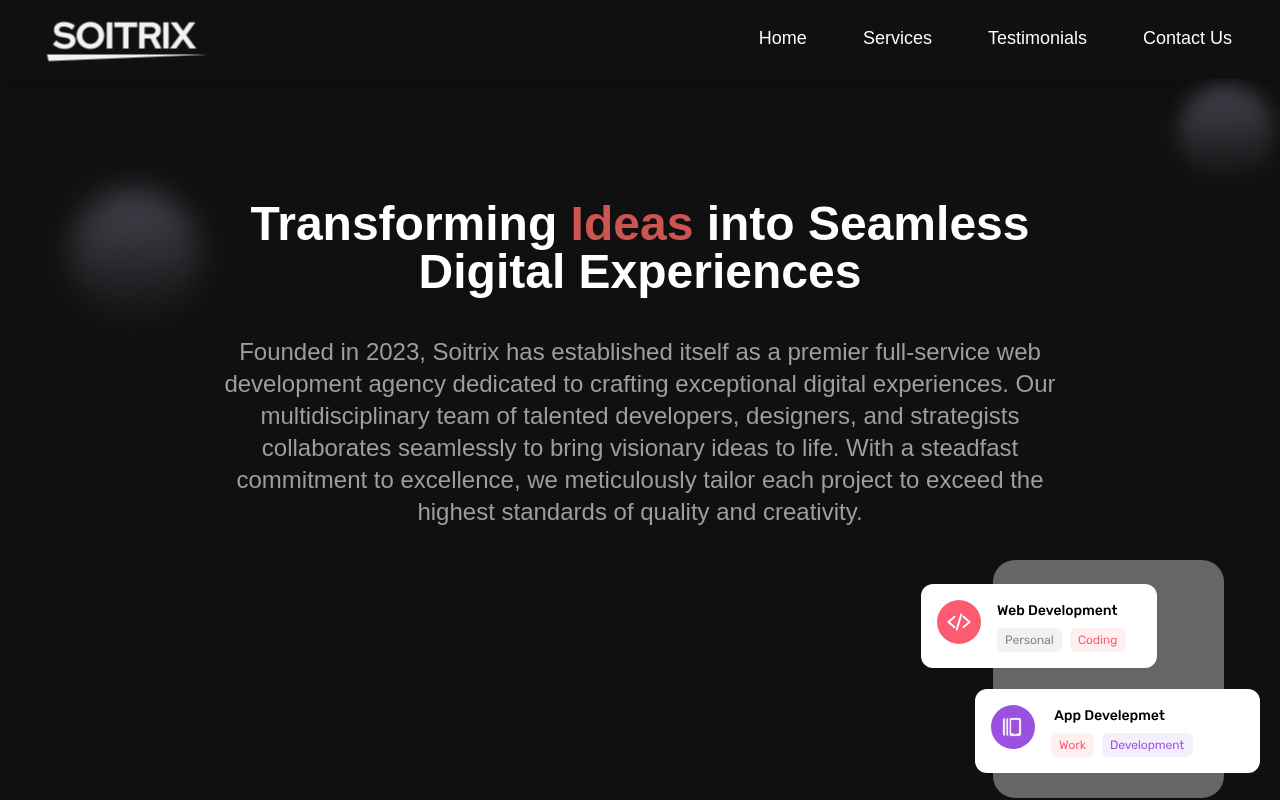
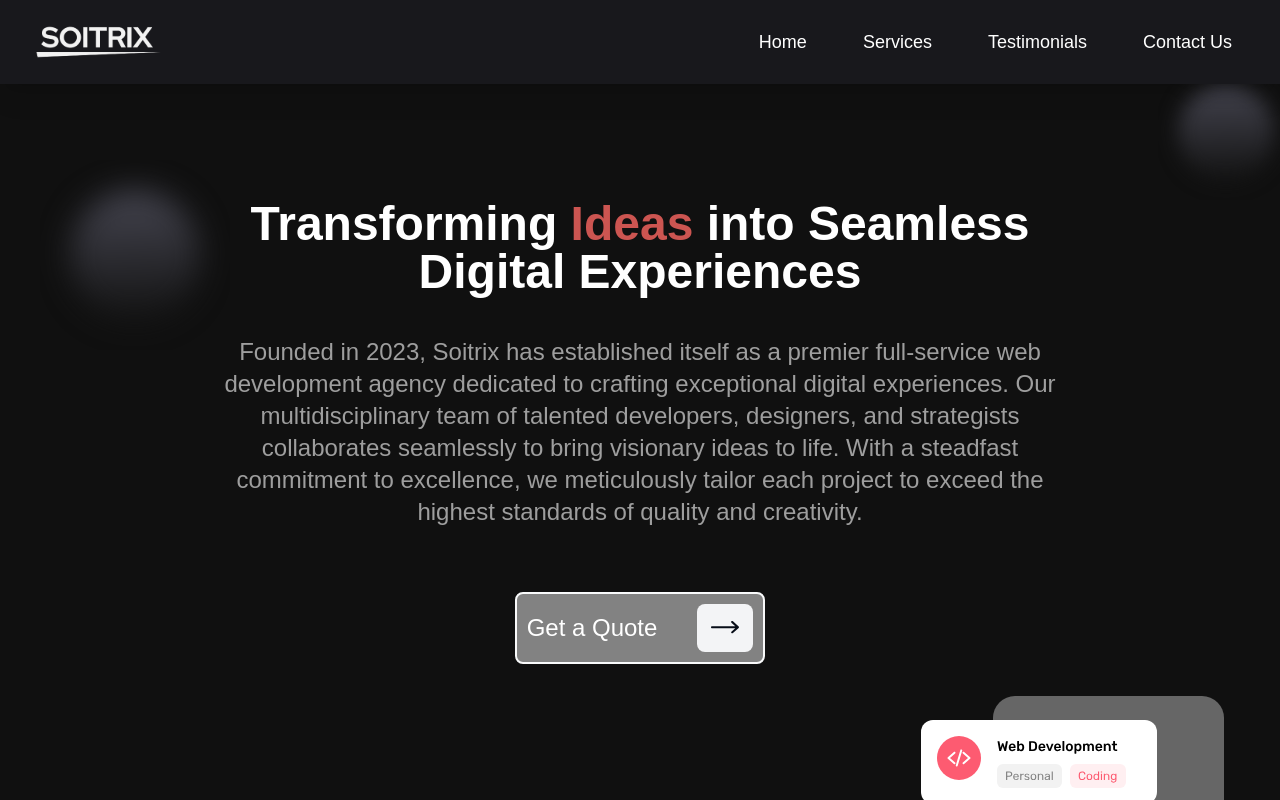
Before and after one commit to hariskhan317/Soitrix, a React (Vite) app: page / in a window 1280 px wide. Shown: the top 800 px of the page. Built offline with nearby package versions, Linux system fonts and the light colour scheme.

Commit message:
quote button

```diff
--- a/src/components/Header.jsx
+++ b/src/components/Header.jsx
@@ -66,12 +66,12 @@ const Header = () => {
 
     return (
         <header>
-            <div className='fixed w-full bg-brand-black z-50 pr-12 shadow-xl'>
+            <div className='fixed w-full bg-brand-black-100 z-50 pr-12 shadow-xl'>
                 <div className='flex justify-between'>
                     <div>
-                        <img src={logo} className='pt-1' alt="" />
+                        <img src={logo} className='py-5 w-full h-full' alt="" />
                     </div>
-                    <ul className='hidden md:flex gap-14 pt-6 '>
+                    <ul className='hidden md:flex gap-14 pt-7 '>
                         <li className='cursor-pointer text-white font-medium text-lg' onClick={() => handleScroll('home')}>Home</li>
                         <li className='cursor-pointer text-white font-medium text-lg' onClick={() => handleScroll('services')}>Services</li>
                         <li className='cursor-pointer text-white font-medium text-lg' onClick={() => handleScroll('testimonials')}>Testimonials</li>
--- a/src/components/home/Home.jsx
+++ b/src/components/home/Home.jsx
@@ -1,7 +1,15 @@
 import skills from '../../assets/skills.svg'
 import ellipseLeft from '../../assets/Ellipse 3.svg'
+import arrow from "../../assets/arrow.svg";
+
 import ellipseRight from '../../assets/Ellipse 14.svg'
 const Home = () => {
+  const handleScroll = (sectionId) => {
+    const section = document.getElementById(sectionId);
+    if (section) {
+        section.scrollIntoView({ behavior: 'smooth' });
+    }
+};
   return (
     <div id="home" className="relative 2xl:max-w-[100rem] mx-auto z-40">
         {/*  Ellipse */}
@@ -13,6 +21,14 @@ const Home = () => {
           <img src={skills} className='block md:hidden mx-auto ' alt="" />
           <h1 className="mt-10 text-2xl sm:text-3xl md:text-5xl text-white font-semibold leading-tight ">Transforming  <span className="text-brand-orange">Ideas</span> into Seamless <br className='hidden md:block' /> Digital Experiences</h1>
           <p className="mt-10 text-base sm:text-lg md:text-2xl text-brand-gray">Founded in 2023, Soitrix has established itself as a premier full-service web development agency dedicated to crafting exceptional digital experiences. Our multidisciplinary team of talented developers, designers, and strategists collaborates seamlessly to bring visionary ideas to life. With a steadfast commitment to excellence, we meticulously tailor each project to exceed the highest standards of quality and creativity.</p>
+          <div className='flex justify-center mt-16'>
+            <button onClick={() => handleScroll('contact')} className='bg-brand-gray-100 p-2.5 w-auto flex justify-center gap-10 border-[2px] border-gray-50 rounded-lg'>
+              <span className='text-white text-2xl mt-2'>Get a Quote</span>
+              <div className='bg-gray-100 rounded-lg h-12 w-14 flex justify-center'>
+                <img src={arrow} className='mt-2 h-8 w-7' alt="" />
+              </div>
+            </button>
+          </div>
         </div>
         <img src={skills} className='absolute right-5 -mt-48 hidden md:block' alt="" />
     </div>
--- a/tailwind.config.js
+++ b/tailwind.config.js
@@ -11,7 +11,8 @@ export default {
         'brand-black-100': '#18181C',
         'brand-black-200': '#222228',
         'brand-orange': '#CC5551',
-        'brand-gray': '#9E9E9E'
+        'brand-gray': '#9E9E9E',
+        'brand-gray-100': '#828282',
     },
       fontFamily: {
         'poppins': ['Poppins', 'sans-serif'],
```
Also changed, not shown: src/assets/arrow.svg (added), src/assets/logo.svg.
